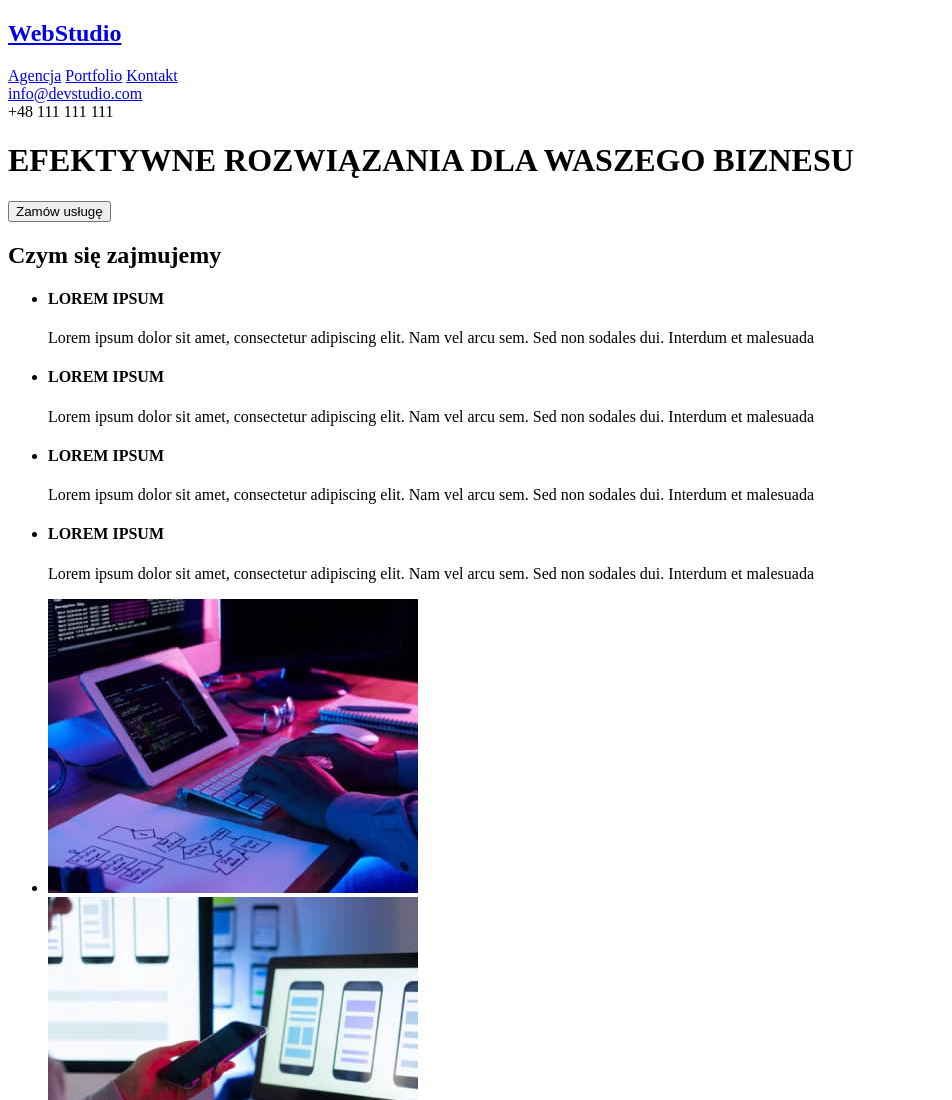
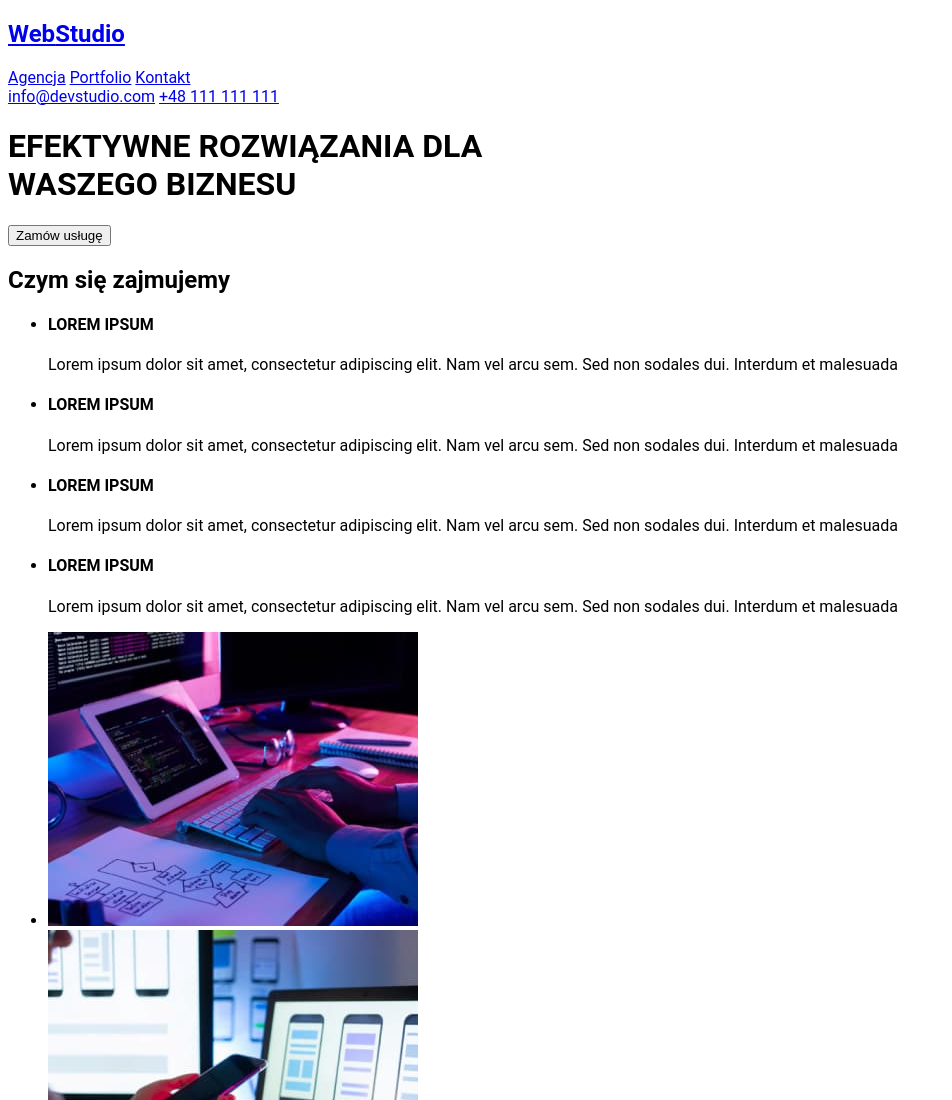
Before and after one commit to kraciastespodnie/goit-markup-hw-02, a plain HTML site: page index.html in a window 1280 px wide. Shown: the top 1100 px of the page, without its empty margins (0-952 px from the left). Drawn offline with Linux system fonts and the light colour scheme.

Commit message:
uodate head and header index and portfolio

```diff
--- a/CSS/styles.css
+++ b/CSS/styles.css
@@ -0,0 +1,4 @@
+body {
+    font-family: "Roboto" , "Raleway" , sans-serif;
+    color: #000000;
+}
--- a/index.html
+++ b/index.html
@@ -2,30 +2,39 @@
 <html lang="en">
     <head>
         <meta charset="UTF-8" />
+        <link rel="stylesheet" href="CSS/styles.css" />
         <title>WebStudio</title>
+        <link rel="preconnect" href="https://fonts.googleapis.com" />
+        <link rel="preconnect" href="https://fonts.gstatic.com" crossorigin />
+        <link
+        href=“https://fonts.googleapis.com/css2?family=Raleway:wght@700&family=Roboto:wght@400;500;700;900&display=swap”
+        rel=“stylesheet” />
     </head>
     <body>
         <header>
-            <div>
+            <div id="main-page">
                 <h2>
-                    <a href="index.html">WebStudio</a>
+                    <a href="index.html"
+                        ><span class="logo-web">Web</span
+                        ><span class="logo-studio">Studio</span></a
+                    >
                 </h2>
             </div>
-            <div>
+            <div class="navi">
                 <nav>
                     <a href="Agencja">Agencja</a>
                     <a href="portfolio.html">Portfolio</a>
                     <a href="Kontakt">Kontakt</a>
                 </nav>
             </div>
-            <div>
+            <div class="contacts">
                 <a href="mailto:info@devstudio.com">info@devstudio.com</a>
+                <a href="tel:+48111111111">+48 111 111 111</a>
             </div>
-            <div>+48 111 111 111</div>
         </header>
         <main>
-            <div>
-                <h1>EFEKTYWNE ROZWIĄZANIA DLA WASZEGO BIZNESU</h1>
+            <div class="banner">
+                <h1>EFEKTYWNE ROZWIĄZANIA DLA<br> WASZEGO BIZNESU</h1>
                 <button type="button">Zamów usługę</button>
             </div>
             <div>
```
Also changed, not shown: portfolio.html (+14 -4 lines).
